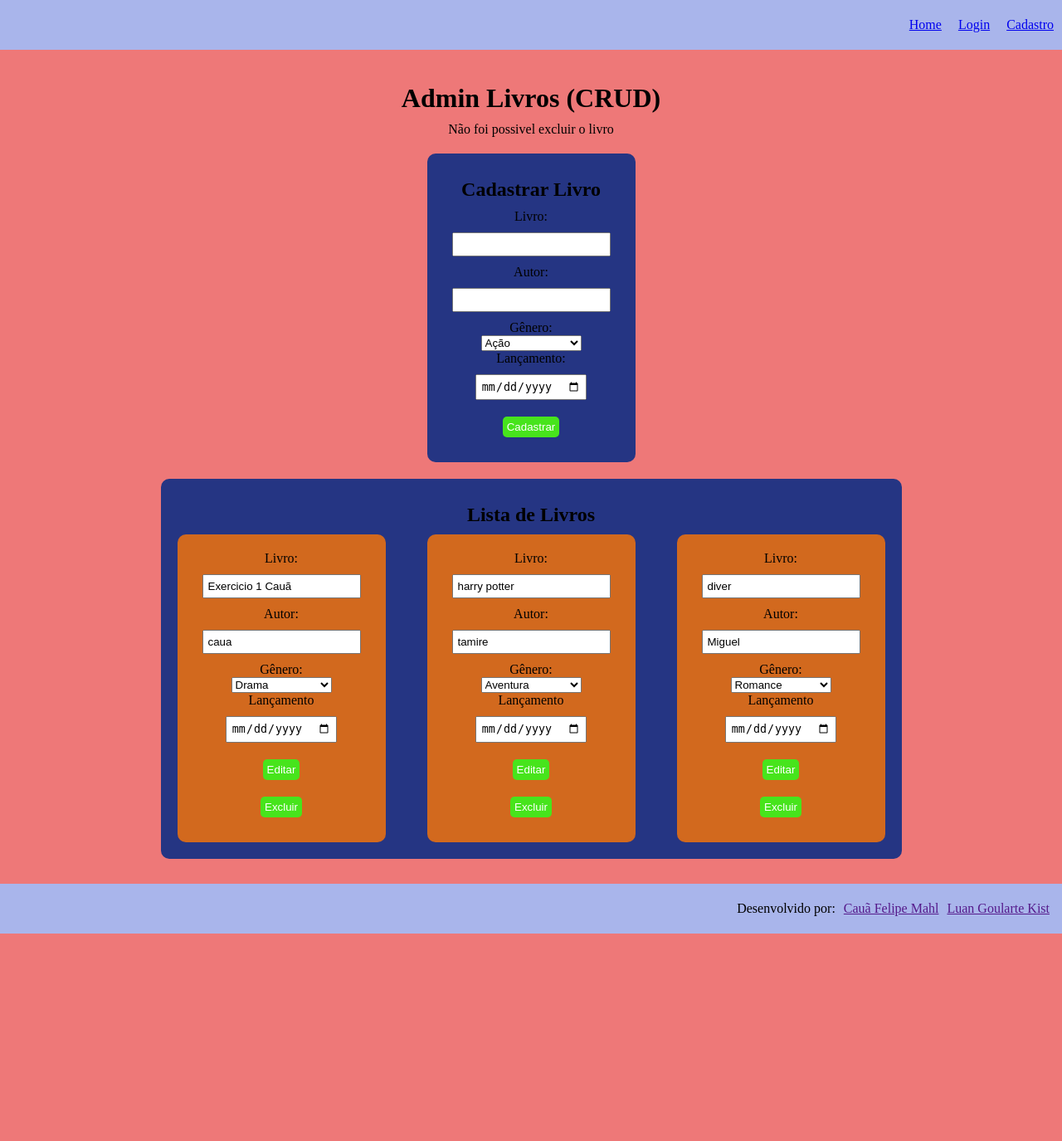
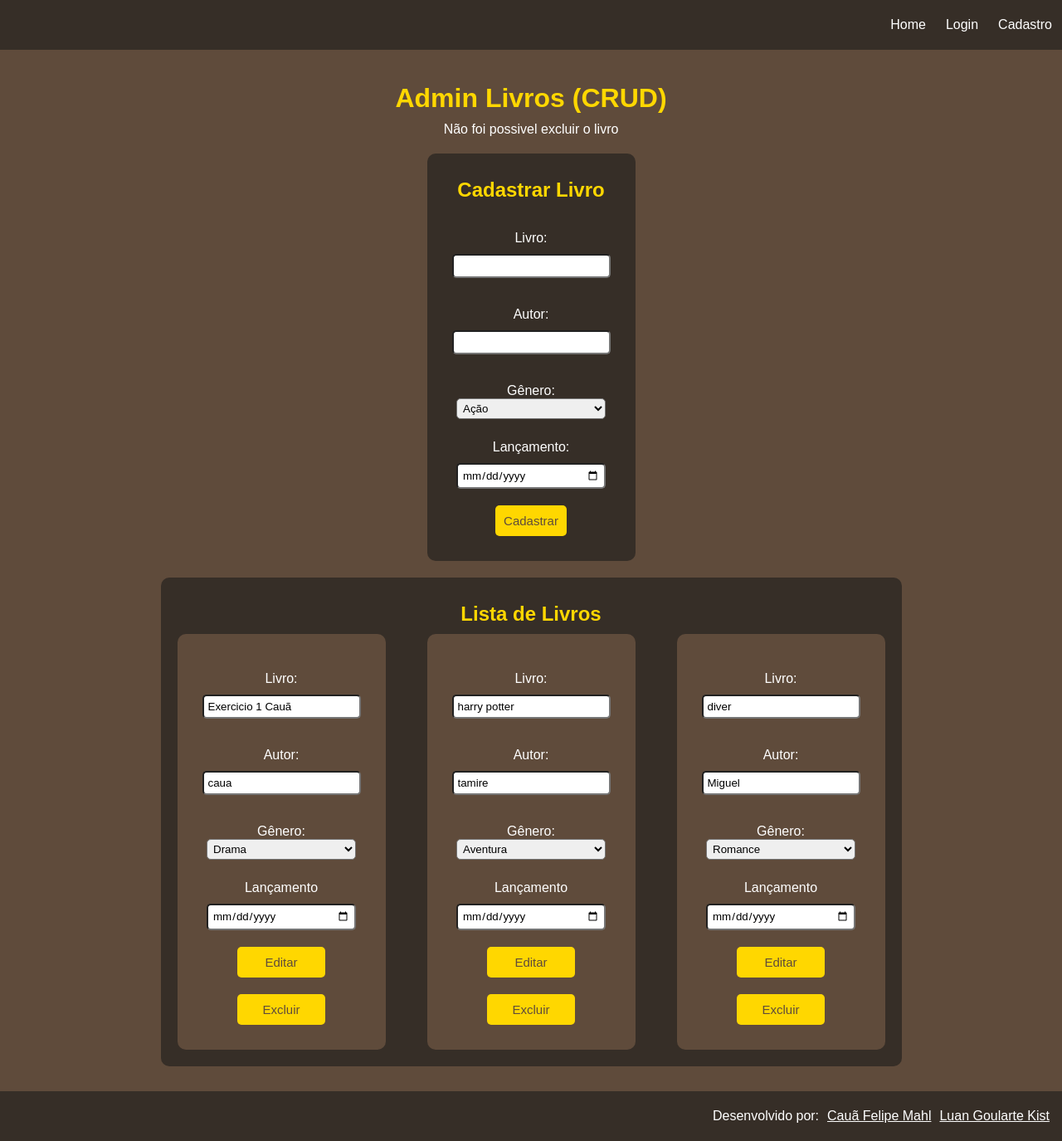
Before and after one commit to Caua-Mahl/sistema_Biblioteca, a Django app: page /excluirLivro/ in a window 1280 px wide. Shown: the whole page at 83% size. Before the commit the page ends 1125 px from the top, so only its background shows below. Run offline with Django 5.2, Linux system fonts and the light colour scheme; data comes from the database, SQL or seed files in the repository; both versions use the stored data as it was after the commit.

Commit message:
alteracao-css

```diff
--- a/app_Sistema_Biblioteca/static/style.css
+++ b/app_Sistema_Biblioteca/static/style.css
@@ -1,4 +1,5 @@
 * {
+    font-family: sans-serif;
     margin: 0;
     padding: 0;
     box-sizing: border-box;
@@ -10,8 +11,9 @@
 /* _____________________________________________________________________ */
 
 
+
 header {
-    background-color: #a9b5eb;
+    background-color: #362e27;
     padding: 10px 0;
     display: flex;
     flex-direction: row;
@@ -30,10 +32,22 @@ nav ul {
 
 nav ul li {
     margin: 0 10px;
+    margin: 12px;
+}
+
+nav a {
+    text-decoration: none;
+    color: #fff;
+}
+
+nav a:hover {
+    color: #FFD700;
+    transition: 1.0s;
 }
 
 h1, h2, h3, h4, h5, h6 {
     margin: 10px;
+    color: #FFD700;
 }
 
 textarea {
@@ -47,9 +61,18 @@ textarea {
 /* Corpo, uso geral */
 /* _____________________________________________________________________ */
 
+.formCadastro {
+    color: #fff;
+}
+
+.formCadastro:focus {
+    outline: none;
+    border-color: #FFD700;
+    box-shadow: 0 0 5px #FFD700;
+}
 
 main {
-    background-color: #ee7878;
+    background-color: #5F4B3B;
     display: flex;
     flex-direction: column;
     align-items: center;
@@ -59,25 +82,58 @@ main {
     padding: 30px;
 }
 
+.aviso {
+    color: #856404;
+    background-color: #FFF3CD;
+    border: 2px solid #856404;
+    border-radius: 5px;
+    padding: 10px;
+    margin: 25px auto;
+}
+
+label {
+    margin-top: 25px;
+}
+
 form {
     display: flex;
     flex-direction: column;
     align-items: center;
     width: 50%;
+    color: #fff;
+}
+
+p {
+    color: #fff;
 }
 
 form input {
     margin: 10px;
     padding: 5px;
+    border-radius: 5px;
 }
 
-button, .botao {
+form input:focus {
+    outline: none;
+    border-color: #FFD700;
+    box-shadow: 0 0 5px #FFD700;
+}
+
+button {
     margin: 10px;
-    padding: 5px;
-    background-color: #47e41c;
-    color: white;
+    padding: 10px;
+    background-color: #FFD700;
+    color: #5F4B3B;
     border: none;
     border-radius: 5px;
+    font-size: 15px;
+    cursor: pointer;
+}
+
+button:hover {
+    transition: 1s;
+    background-color: #fff;
+    color: #333333;
 }
 
 /* _____________________________________________________________________ */
@@ -99,7 +155,7 @@ button, .botao {
     justify-content: center;
     align-items: center;
     padding: 20px;
-    background-color: chocolate;
+    background-color: #362e27;
     border-radius: 10px;
 }
 
@@ -110,6 +166,25 @@ button, .botao {
 
 .livrosNota label {
     margin-right: 10px;
+}
+
+.botao {
+    margin: 10px;
+    padding: 10px;
+    background-color: #FFD700;
+    color: #5F4B3B;
+    border: none;
+    border-radius: 5px;
+    font-size: 15px;
+    cursor: pointer;
+    font-weight: bold;
+}
+
+
+.botao:hover {
+    transition: 1s;
+    background-color: #fff;
+    color: #333333;
 }
 
 /* _____________________________________________________________________ */
@@ -184,10 +259,21 @@ button, .botao {
     display: flex;
     flex-direction: column;
     align-items: center;
-    background-color: #253583;
+    background-color: #362e27;
     padding: 20px;
     border-radius: 10px;
     margin: 20px;
+    color: #fff;
+}
+
+#genero {
+    padding: 3px;
+    border-radius: 5px;
+    width: 180px;
+}
+
+#lancamento {
+    width: 180px;
 }
 
 .adminLivroLista {
@@ -196,7 +282,7 @@ button, .botao {
     align-items: center;
     justify-content: center;
     width: auto;
-    background-color: #253583;
+    background-color: #362e27;
     padding: 20px;
     border-radius: 10px;
 }
@@ -213,10 +299,14 @@ button, .botao {
     justify-content: center;
     align-items: center;
     padding: 20px;
-    background-color: chocolate;
+    background-color: #5F4B3B;
     border-radius: 10px;
+    color: #fff;
 }
 
+.lista-btn {
+    width: 100%;
+}
 /* _____________________________________________________________________ */
 
 
@@ -224,7 +314,7 @@ button, .botao {
 /* _____________________________________________________________________ */
 
 footer {
-    background-color: #a9b5eb;
+    background-color: #362e27;
     padding: 10px;
     display: flex;
     flex-direction: row;
--- a/app_Sistema_Biblioteca/templates/adminLivro.html
+++ b/app_Sistema_Biblioteca/templates/adminLivro.html
@@ -56,12 +56,12 @@
                             </select>
                             <label for="lancamento">Lançamento</label>
                             <input class="lancamentoUp" type="date" name="lancamento" id="lancamento" value="{{ livro.lancamento|date:'d-m-Y' }}" required>
-                            <button type="submit">Editar</button>
+                            <button type="submit" class="lista-btn">Editar</button>
                         </form>
                         <form action="{% url 'excluirLivro' %}" method="post">
                             {% csrf_token %}
                             <input type="hidden" name="id" value="{{ livro.id }}">
-                            <button type="submit">Excluir</button>
+                            <button type="submit"  class="lista-btn">Excluir</button>
                         </form>
                     </div>
                 {% endfor %}
--- a/app_Sistema_Biblioteca/templates/layouts/base.html
+++ b/app_Sistema_Biblioteca/templates/layouts/base.html
@@ -37,3 +37,16 @@
     <script src="{% static 'script.js' %}"></script>
 </body>
 </html>
+
+<style scoped>
+
+footer a {
+    color: #fff;
+}
+
+footer a:hover {
+    transition: 0.5s;
+    color: #FFD700;
+}
+
+</style>
--- a/app_Sistema_Biblioteca/templates/login.html
+++ b/app_Sistema_Biblioteca/templates/login.html
@@ -9,10 +9,10 @@
     {% endif %}
     <form action="{% url 'logar' %}" method="post">
         {% csrf_token %}
-        <label for="email">E-mail:</label>
+        <label class="email" for="email"><strong>E-mail:</strong></label>
         <input type="email" name="email" id="email">
-        <label for="senha">Senha:</label>
+        <label for="senha"><strong>Senha:</strong></label>
         <input type="password" name="senha" id="senha">
-        <button type="submit">Entrar</button>
+        <button type="submit"><strong>Entrar</strong></button>
     </form>
 {% endblock %}
```
Also changed, not shown: app_Sistema_Biblioteca/templates/cadastro.html (+14 -5 lines), db.sqlite3.
